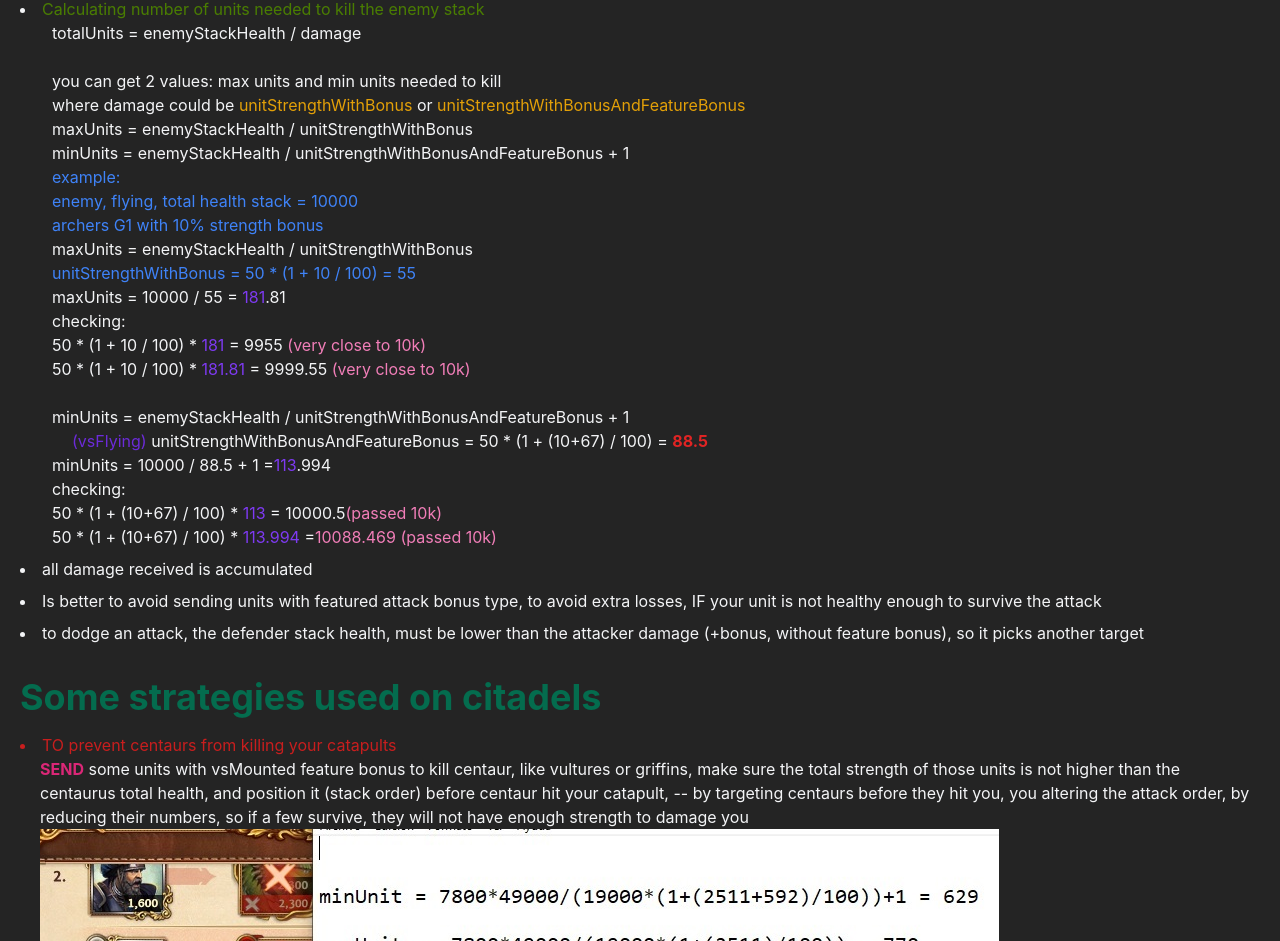
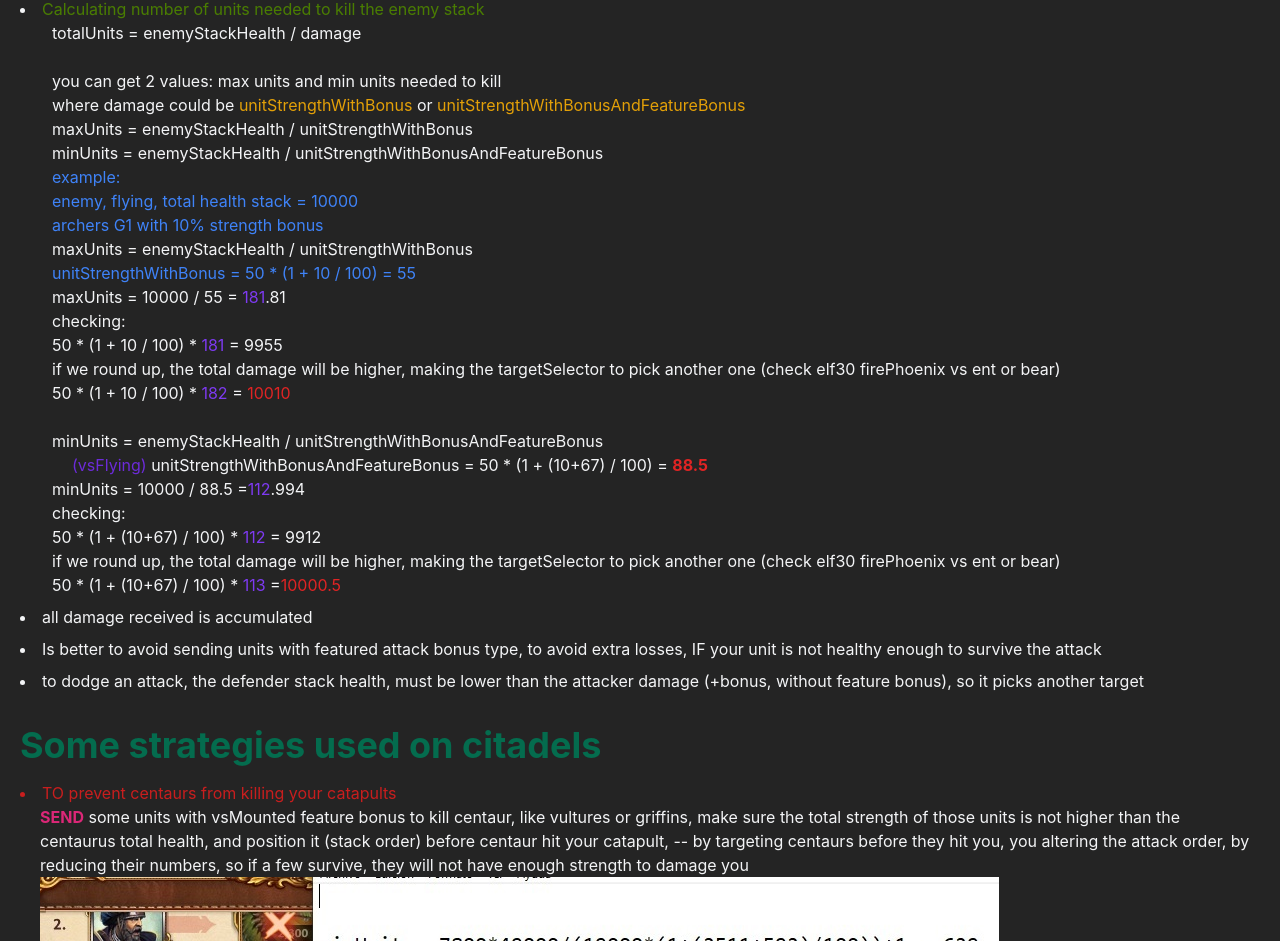
Before and after one commit to moigithub/totalbattlecaballitos, a React (Vite) app: page /game-combat in a window 1280 px wide. Shown: the part 1717-2658 px from the top of the page. Built offline with nearby package versions, Linux system fonts and the light colour scheme; what zustand-debounce would draw is missing.

Commit message:
fix combat logic to find min units

```diff
--- a/src/gameCombatInfo.tsx
+++ b/src/gameCombatInfo.tsx
@@ -164,7 +164,7 @@ export const GameCombatInfo = () => {
                 or <span className='text-yellow-400'>unitStrengthWithBonusAndFeatureBonus</span>
               </p>
               <p>maxUnits = enemyStackHealth / unitStrengthWithBonus </p>
-              <p>minUnits = enemyStackHealth / unitStrengthWithBonusAndFeatureBonus + 1 </p>
+              <p>minUnits = enemyStackHealth / unitStrengthWithBonusAndFeatureBonus </p>
               <p className='text-blue-500'>example:</p>
               <p className='text-blue-500'>enemy, flying, total health stack = 10000</p>
               <p className='text-blue-500'>archers G1 with 10% strength bonus</p>
@@ -175,29 +175,35 @@ export const GameCombatInfo = () => {
               </p>
               <p>checking:</p>
               <p>
-                50 * (1 + 10 / 100) * <span className='text-purple-600'>181</span> = 9955{' '}
-                <span className='text-pink-400'>(very close to 10k)</span>
+                50 * (1 + 10 / 100) * <span className='text-purple-600'>181</span> = 9955
               </p>
               <p>
-                50 * (1 + 10 / 100) * <span className='text-purple-600'>181.81</span> = 9999.55{' '}
-                <span className='text-pink-400'>(very close to 10k)</span>
+                if we round up, the total damage will be higher, making the targetSelector to pick
+                another one (check elf30 firePhoenix vs ent or bear)
+              </p>
+              <p>
+                50 * (1 + 10 / 100) * <span className='text-purple-600'>182</span> ={' '}
+                <span className='text-red-600'>10010</span>
               </p>
               <br />
-              <p>minUnits = enemyStackHealth / unitStrengthWithBonusAndFeatureBonus + 1 </p>
+              <p>minUnits = enemyStackHealth / unitStrengthWithBonusAndFeatureBonus </p>
               <span className='text-purple-700 ml-5'>(vsFlying)</span>{' '}
               unitStrengthWithBonusAndFeatureBonus = 50 * (1 + (10+67) / 100) ={' '}
               <span className='text-red-600 font-bold'>88.5</span>
               <p>
-                minUnits = 10000 / 88.5 + 1 =<span className='text-purple-600'>113</span>.994
+                minUnits = 10000 / 88.5 =<span className='text-purple-600'>112</span>.994
               </p>
               <p>checking:</p>
               <p>
-                50 * (1 + (10+67) / 100) * <span className='text-purple-600'>113</span> = 10000.5
-                <span className='text-pink-400'>(passed 10k)</span>
+                50 * (1 + (10+67) / 100) * <span className='text-purple-600'>112</span> = 9912
               </p>
               <p>
-                50 * (1 + (10+67) / 100) * <span className='text-purple-600'>113.994</span> =
-                <span className='text-pink-400'>10088.469 (passed 10k)</span>
+                if we round up, the total damage will be higher, making the targetSelector to pick
+                another one (check elf30 firePhoenix vs ent or bear)
+              </p>
+              <p>
+                50 * (1 + (10+67) / 100) * <span className='text-purple-600'>113</span> =
+                <span className='text-red-600'>10000.5 </span>
               </p>
             </div>
           </li>
```
